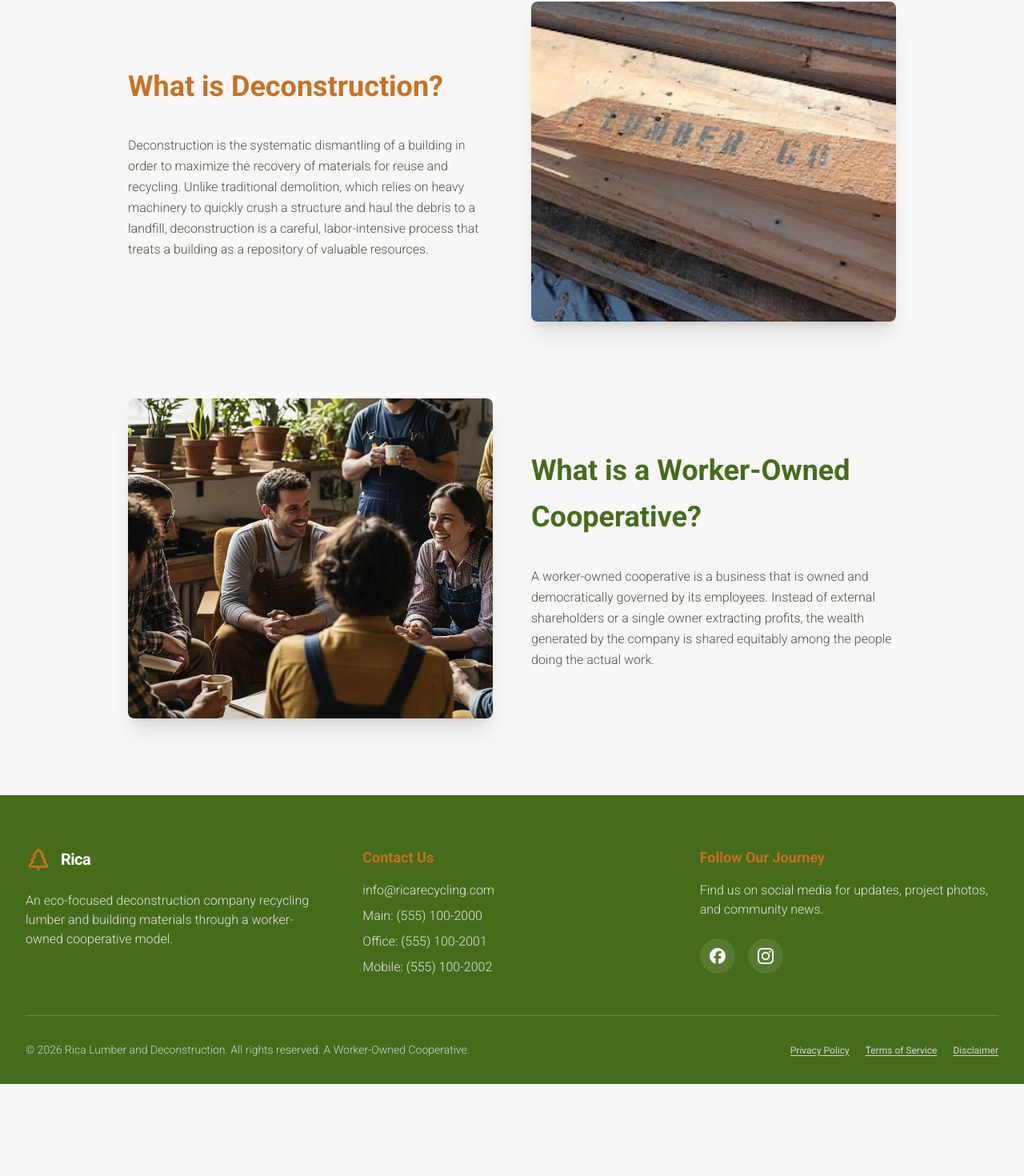
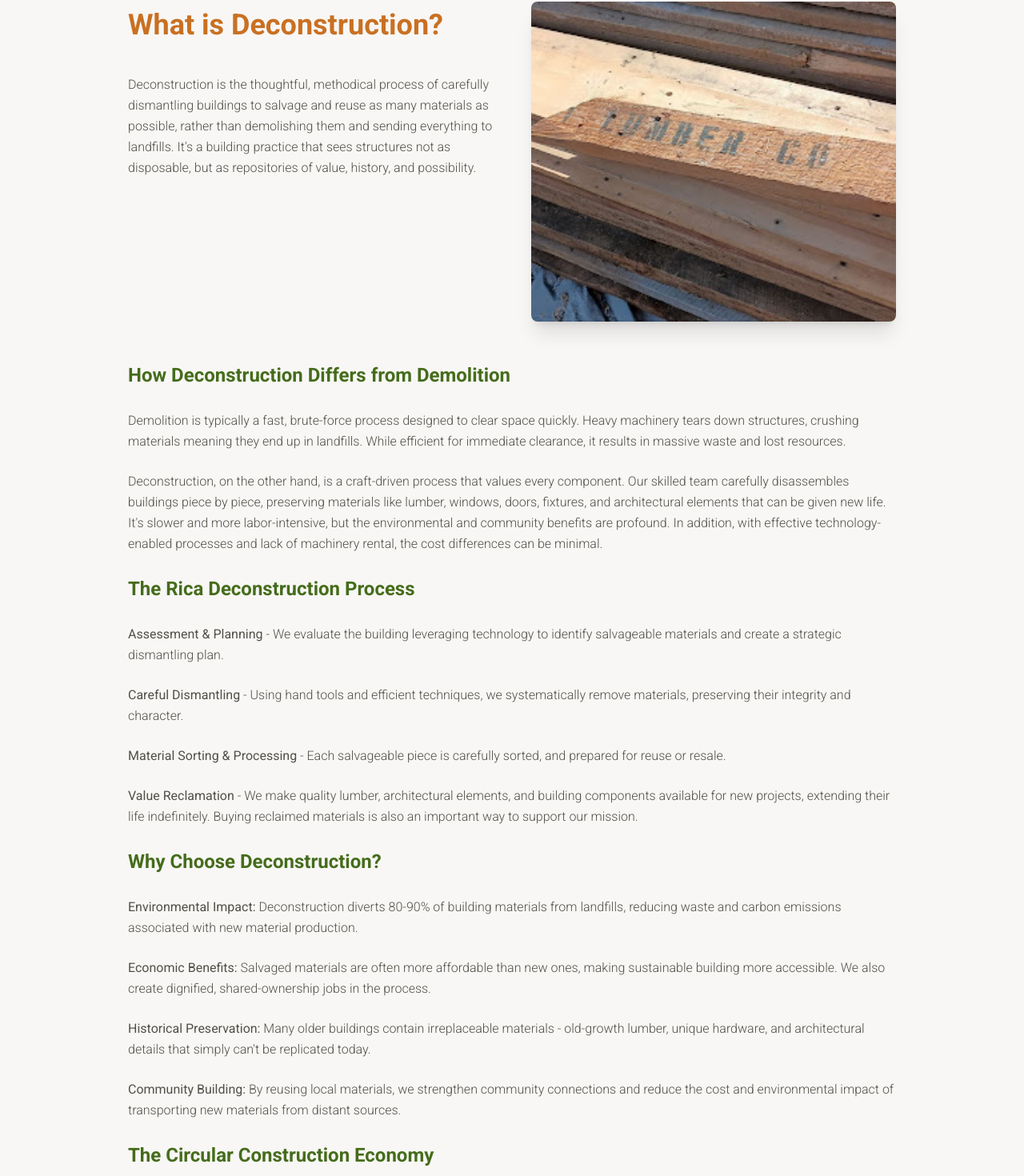
Before and after one commit to Aspen14/rica_website, a React (Vite) app: page /education in a window 1280 px wide. Shown: the part 174-1644 px from the top of the page at 80% size. Before the commit the page ends 1529 px from the top, so only its background shows below. Built offline with nearby package versions, Linux system fonts and the light colour scheme.

Commit message:
save education page update

```diff
--- a/src/pages/education.module.scss
+++ b/src/pages/education.module.scss
@@ -65,6 +65,55 @@
   color: $color-primary;
 }
 
+.sectionSubheading {
+  font-size: 1.25rem;
+  font-weight: 700;
+  color: $color-primary;
+  margin-top: 2rem;
+  margin-bottom: 0.75rem;
+
+  @include respond-to(md) {
+    font-size: 1.5rem;
+  }
+}
+
+.deconstructionSection {
+  display: flex;
+  flex-direction: column;
+  gap: 3rem;
+}
+
+.deconstructionIntro {
+  display: grid;
+  grid-template-columns: 1fr;
+  gap: 3rem;
+  align-items: start;
+
+  @include respond-to(lg) {
+    grid-template-columns: repeat(2, 1fr);
+  }
+}
+
+.sectionIntroText {
+  @include body-text;
+
+  > * + * {
+    margin-top: 1.5rem;
+  }
+}
+
+.sectionTextFull {
+  @include body-text;
+
+  > * + * {
+    margin-top: 1.5rem;
+  }
+
+  > .sectionSubheading:first-child {
+    margin-top: 0;
+  }
+}
+
 .imageWrapper {
   border-radius: 0.5rem;
   overflow: hidden;
--- a/src/pages/education.tsx
+++ b/src/pages/education.tsx
@@ -12,14 +12,15 @@ export default function Education() {
           whileInView="visible"
           viewport={{ once: true, margin: "-100px" }}
           variants={staggerContainer}
-          className={styles.sectionGrid}
+          className={styles.deconstructionSection}
         >
-          <div className={styles.sectionText}>
+          <div className={styles.deconstructionIntro}>
+            <div className={styles.sectionIntroText}>
               <motion.h2 variants={fadeInUp} className={styles.sectionTitleAccent}>
                 What is Deconstruction?
               </motion.h2>
               <motion.p variants={fadeInUp}>
-              Deconstruction is the systematic dismantling of a building in order to maximize the recovery of materials for reuse and recycling. Unlike traditional demolition, which relies on heavy machinery to quickly crush a structure and haul the debris to a landfill, deconstruction is a careful, labor-intensive process that treats a building as a repository of valuable resources.
+                Deconstruction is the thoughtful, methodical process of carefully dismantling buildings to salvage and reuse as many materials as possible, rather than demolishing them and sending everything to landfills. It's a building practice that sees structures not as disposable, but as repositories of value, history, and possibility.
               </motion.p>
             </div>
             <motion.div variants={fadeInUp} className={styles.imageWrapper}>
@@ -32,6 +33,61 @@ export default function Education() {
                 }}
               />
             </motion.div>
+          </div>
+
+          <div className={styles.sectionTextFull}>
+            <motion.h3 variants={fadeInUp} className={styles.sectionSubheading}>
+              How Deconstruction Differs from Demolition
+            </motion.h3>
+            <motion.p variants={fadeInUp}>
+              Demolition is typically a fast, brute-force process designed to clear space quickly. Heavy machinery tears down structures, crushing materials meaning they end up in landfills. While efficient for immediate clearance, it results in massive waste and lost resources.
+            </motion.p>
+            <motion.p variants={fadeInUp}>
+              Deconstruction, on the other hand, is a craft-driven process that values every component. Our skilled team carefully disassembles buildings piece by piece, preserving materials like lumber, windows, doors, fixtures, and architectural elements that can be given new life. It's slower and more labor-intensive, but the environmental and community benefits are profound. In addition, with effective technology-enabled processes and lack of machinery rental, the cost differences can be minimal.
+            </motion.p>
+
+            <motion.h3 variants={fadeInUp} className={styles.sectionSubheading}>
+              The Rica Deconstruction Process
+            </motion.h3>
+            <motion.p variants={fadeInUp}>
+              <strong>Assessment &amp; Planning</strong> - We evaluate the building leveraging technology to identify salvageable materials and create a strategic dismantling plan.
+            </motion.p>
+            <motion.p variants={fadeInUp}>
+              <strong>Careful Dismantling</strong> - Using hand tools and efficient techniques, we systematically remove materials, preserving their integrity and character.
+            </motion.p>
+            <motion.p variants={fadeInUp}>
+              <strong>Material Sorting &amp; Processing</strong> - Each salvageable piece is carefully sorted, and prepared for reuse or resale.
+            </motion.p>
+            <motion.p variants={fadeInUp}>
+              <strong>Value Reclamation</strong> - We make quality lumber, architectural elements, and building components available for new projects, extending their life indefinitely. Buying reclaimed materials is also an important way to support our mission.
+            </motion.p>
+
+            <motion.h3 variants={fadeInUp} className={styles.sectionSubheading}>
+              Why Choose Deconstruction?
+            </motion.h3>
+            <motion.p variants={fadeInUp}>
+              <strong>Environmental Impact:</strong> Deconstruction diverts 80-90% of building materials from landfills, reducing waste and carbon emissions associated with new material production.
+            </motion.p>
+            <motion.p variants={fadeInUp}>
+              <strong>Economic Benefits:</strong> Salvaged materials are often more affordable than new ones, making sustainable building more accessible. We also create dignified, shared-ownership jobs in the process.
+            </motion.p>
+            <motion.p variants={fadeInUp}>
+              <strong>Historical Preservation:</strong> Many older buildings contain irreplaceable materials - old-growth lumber, unique hardware, and architectural details that simply can't be replicated today.
+            </motion.p>
+            <motion.p variants={fadeInUp}>
+              <strong>Community Building:</strong> By reusing local materials, we strengthen community connections and reduce the cost and environmental impact of transporting new materials from distant sources.
+            </motion.p>
+
+            <motion.h3 variants={fadeInUp} className={styles.sectionSubheading}>
+              The Circular Construction Economy
+            </motion.h3>
+            <motion.p variants={fadeInUp}>
+              Deconstruction is a cornerstone of the circular construction economy - where materials move locally, workers share ownership, and communities build more equitable and beautiful places using what already exists. Instead of the "take-make-waste" linear model, we create a system where materials are valued, preserved, and reused for generations.
+            </motion.p>
+            <motion.p variants={fadeInUp}>
+              At Rica Lumber and Deconstruction, we're not just taking buildings apart. We're revealing the value already embedded in our built environment and showing that sustainable construction can be both beautiful and practical.
+            </motion.p>
+          </div>
         </motion.section>
 
         <motion.section
```
Lines whose indentation alone changed are shown as unchanged.
